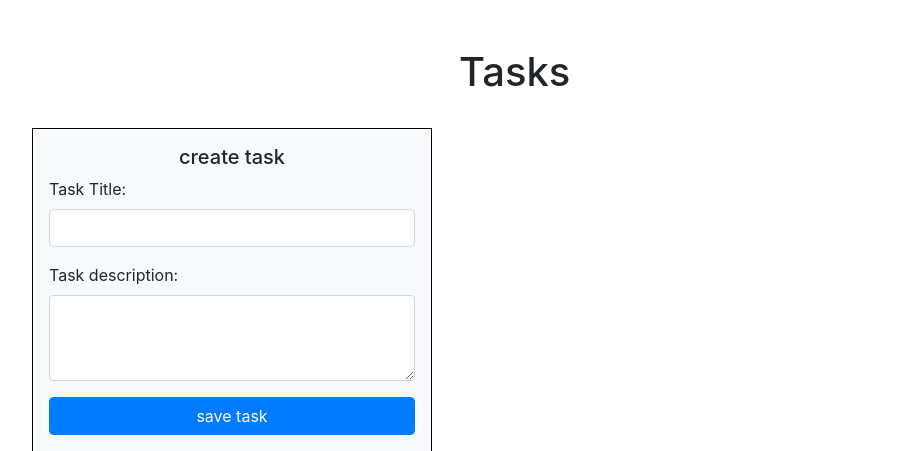
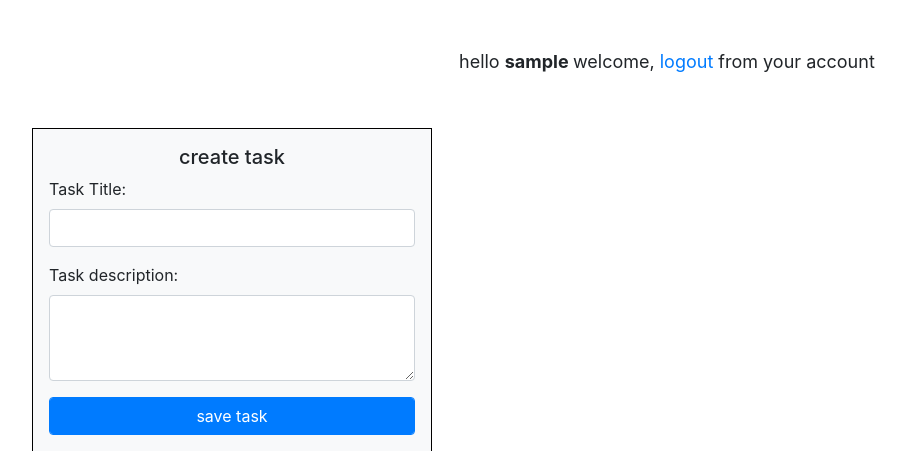
Before and after one commit to Hossein-YB/Django-Todo-App, a Django app: page / in a window 1280 px wide. Shown: the top 451 px of the page, without its empty margins (196-1102 px from the left). Run offline with Django 3.2, Linux system fonts and the light colour scheme; the visitor is signed in with stand-in values (Sample User, id 1); data that the repository does not hold is empty; some libraries are stand-ins or nearby versions.

Commit message:
add log out and user information in home page and change edit form

```diff
--- a/todo/templates/todo/home.html
+++ b/todo/templates/todo/home.html
@@ -54,7 +54,7 @@
             </div>
             <div class="col-sm-6 d-flex">
                 <div>
-                    <h1 class="">Tasks</h1>
+                    <p style="font-size: 18px">hello <b>{{ user.username }} </b>welcome, <a href="{% url 'logout' %}">logout</a> from your account</p>
                     {% for task in object_list %}
                         {% if task.is_done == True %}
                             <div class="card custom-card-task">
--- a/todo/templates/todo/task_form.html
+++ b/todo/templates/todo/task_form.html
@@ -11,7 +11,7 @@
         <div class="row d-flex justify-content-center m-5">
             <div class="col-sm-6 d-flex justify-content-center">
                 <div class="card custom-card bg-light" style="width: 25rem;">
-                    <form class="p-3 add-form d-flex flex-column" action="{% url 'task_create' %}" method="post">
+                    <form class="p-3 add-form d-flex flex-column" action="{% url 'task_update' task.id %}" method="post">
                         {% csrf_token %}
                         {{ form }}
                         <button type="submit" class="form-control w-100 btn btn-primary">save task</button>
```
